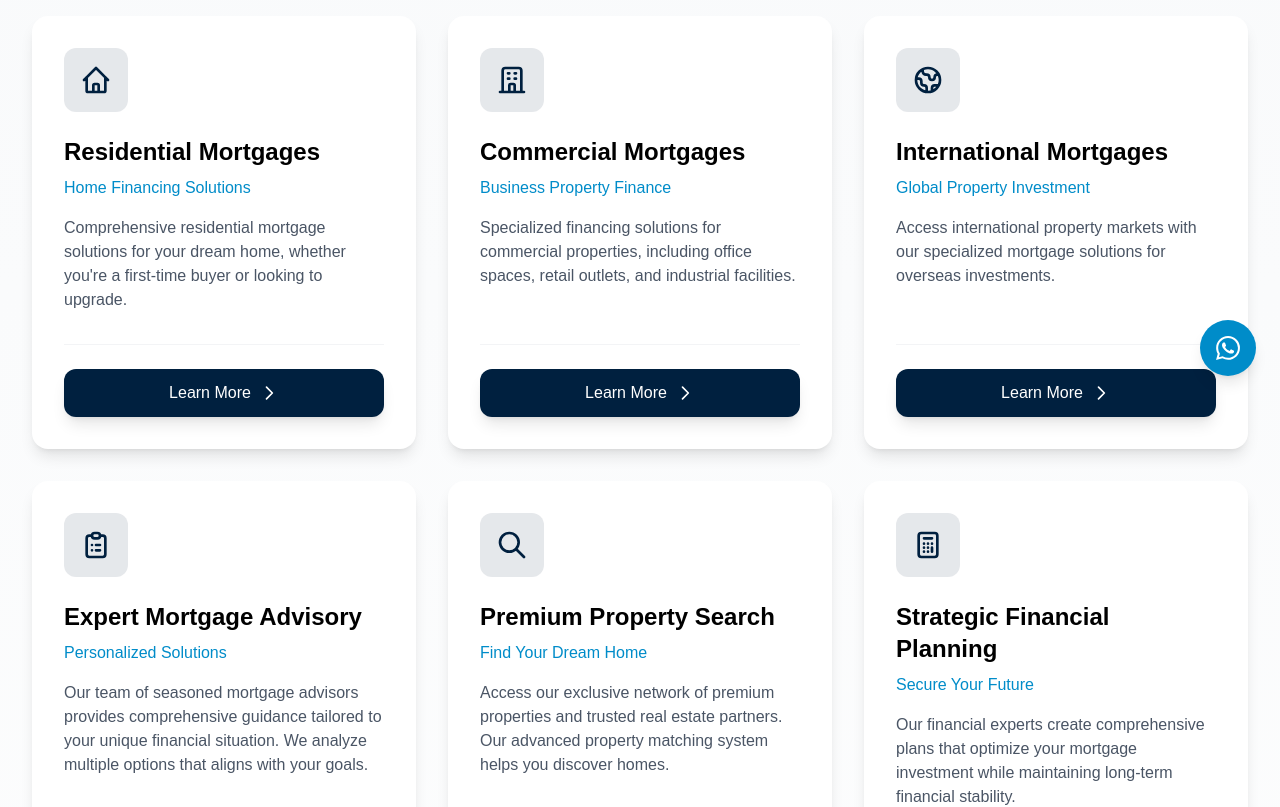
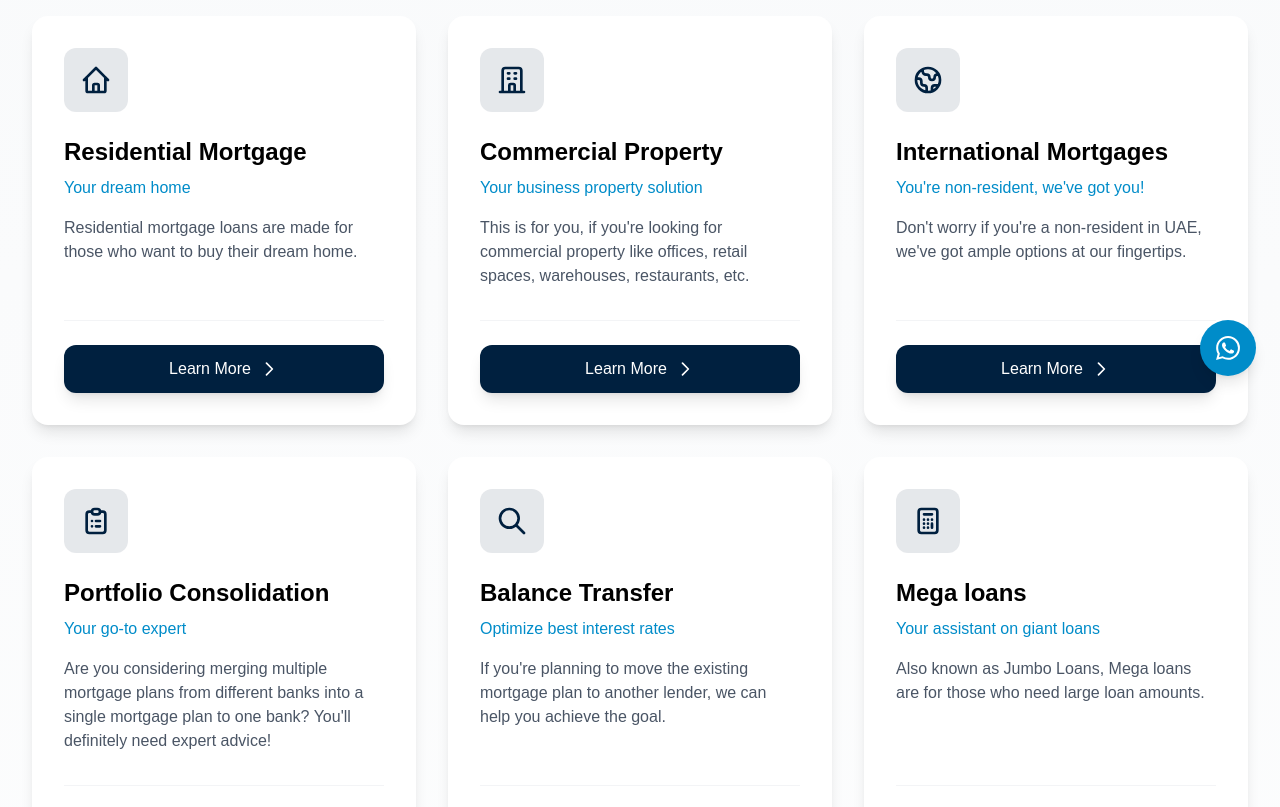
Before and after one commit to naumanajmal/navigo, a React (Vite) app: page /services in a window 1280 px wide. Shown: the part 400-1207 px from the top of the page. Built offline with nearby package versions, Linux system fonts and the light colour scheme.

Commit message:
servicesnaw

```diff
--- a/src/components/BankPartners.jsx
+++ b/src/components/BankPartners.jsx
@@ -93,11 +93,11 @@ const BankPartners = () => {
 
       <div className="max-w-7xl mx-auto px-4 sm:px-6 lg:px-8 relative">
         <div className="text-center mb-16">
-          <h2 className="text-[38px] md:text-[46px] font-bold mb-6 bg-gradient-to-r from-primary to-secondary bg-clip-text text-transparent py-4">
+          <h2 className="text-[38px] md:text-[46px] font-bold mb-6 text-primary py-4">
             Trusted by UAE's Leading Banks
           </h2>
           <p className="text-lg md:text-xl text-gray-600 max-w-3xl mx-auto">
-            We partner with the most prestigious financial institutions in the UAE to provide you with competitive mortgage options
+            We partner with the best UAE Banks to provide you with the best mortgage rates in UAE. Our clients describe our team expert, professional and helpful who guided them with best mortgage rates.
           </p>
         </div>
         <div className=" ">
--- a/src/components/FAQ.jsx
+++ b/src/components/FAQ.jsx
@@ -18,7 +18,7 @@ const FAQItem = ({ question, answer, isOpen, onClick, index, anyOpen }) => {
           <span className={`flex-shrink-0 w-8 h-8 rounded-full flex items-center justify-center ${isExpanded ? 'bg-primary text-white' : 'bg-gray-100 text-gray-500 group-hover:bg-primary/10 group-hover:text-primary'} transition-colors duration-300`}>
             <span className="text-sm font-medium">{index + 1}</span>
           </span>
-          <span className={`text-base sm:text-lg font-medium transition-all duration-300 ${isExpanded ? 'text-primary' : 'text-gray-900 group-hover:text-primary'}`}>
+          <span className={`text-sm sm:text-base font-normal transition-all duration-300 ${isExpanded ? 'text-primary' : 'text-gray-900 group-hover:text-primary'}`}>
             {question}
           </span>
         </div>
@@ -32,7 +32,7 @@ const FAQItem = ({ question, answer, isOpen, onClick, index, anyOpen }) => {
         className={`overflow-hidden transition-all duration-500 ease-in-out ${isExpanded ? 'max-h-[500px] opacity-100' : 'max-h-0 opacity-0'}`}
       >
         <div className="px-4 sm:px-8 pb-4 sm:pb-6 pl-12 sm:pl-20">
-          <p className="text-sm sm:text-base text-gray-600 leading-relaxed">{answer}</p>
+          <p className="text-xs sm:text-sm text-gray-600 leading-relaxed">{answer}</p>
         </div>
       </div>
     </div>
@@ -86,7 +86,7 @@ const FAQ = () => {
       <div className="relative max-w-7xl mx-auto px-4 sm:px-6 lg:px-8">
         <div className="text-center max-w-3xl mx-auto mb-20">
 
-          <h2 className="text-2xl sm:text-[42px] lg:text-[52px] font-bold pb-4 bg-gradient-to-r from-primary to-secondary bg-clip-text text-transparent">
+          <h2 className="text-2xl sm:text-[38px] lg:text-[46px] font-bold pb-4 text-primary">
             Frequently Asked Questions
           </h2>
           <p className="mt-4 sm:mt-6 text-base sm:text-lg lg:text-xl text-gray-600 max-w-2xl mx-auto">
--- a/src/components/GoogleReviews.jsx
+++ b/src/components/GoogleReviews.jsx
@@ -90,7 +90,7 @@ const GoogleReviews = () => {
       <div className="relative max-w-7xl mx-auto px-4 sm:px-6 lg:px-8">
         <div className="text-center max-w-3xl mx-auto mb-16">
 
-          <h2 className="text-[38px] sm:text-[46px] font-bold pb-4 bg-gradient-to-r from-primary to-secondary bg-clip-text text-transparent">
+          <h2 className="text-[38px] sm:text-[46px] font-bold pb-4 text-primary">
             What Our Clients Say
           </h2>
           <div className="mt-6 flex items-center justify-center">
--- a/src/components/about/About.jsx
+++ b/src/components/about/About.jsx
@@ -3,7 +3,7 @@ import { motion } from 'framer-motion';
 
 const About = () => {
   return (
-    <section className="py-8 md:py-16 bg-white" id="about">
+    <section className="pt-6 pb-12 sm:pt-8 sm:pb-16 md:pt-12 md:pb-20 lg:pt-16 lg:pb-24 bg-white" id="about">
       <div className="container mx-auto px-4 max-w-7xl">
         <div className="flex flex-col lg:flex-row items-center gap-8 md:gap-16 lg:gap-24">
           <motion.div
@@ -14,7 +14,7 @@ const About = () => {
             transition={{ duration: 0.8, ease: 'easeOut' }}
           >
             <img
-              src="/real-estate-purchase-concept-idea.jpg"
+              src="https://img.freepik.com/free-photo/realtor-showing-senior-couple-around-new-house_329181-19599.jpg"
               alt="Team of mortgage professionals"
               className="rounded-lg shadow-xl w-full h-[300px] md:h-[400px] lg:h-[500px] object-cover"
             />
@@ -26,10 +26,40 @@ const About = () => {
             viewport={{ once: true }}
             transition={{ duration: 0.8, ease: 'easeOut', delay: 0.2 }}
           >
-            <h2 className="text-2xl sm:text-3xl md:text-4xl lg:text-5xl font-bold pb-4 sm:pb-6 md:pb-10 bg-gradient-to-r from-primary to-secondary bg-clip-text text-transparent">Find Your Dream</h2>
-            <p className="text-gray-600 mb-4 sm:mb-6 text-base sm:text-lg leading-relaxed text-left sm:text-justify">
-              At Navigo, we're dedicated to turning your homeownership dreams into reality. With years of experience in the mortgage industry, our team of experts provides personalized solutions tailored to your unique financial situation. We understand that every journey to homeownership is different, which is why we work closely with you to find the perfect mortgage solution that fits your needs and goals.
+            <h2 className="text-2xl sm:text-3xl md:text-4xl lg:text-5xl font-bold pb-4 sm:pb-6 md:pb-10 text-primary leading-[1.1]">Why choose Navigo?</h2>
+            <p className="text-gray-600 mb-6 text-base sm:text-lg leading-relaxed">
+              At Navigo, we make the homeownership process simple by finding the best mortgage rates in UAE for you—all at one place!
             </p>
+            <div className="space-y-4">
+              <div className="flex items-start gap-3">
+                <div className="w-2 h-2 rounded-full bg-secondary mt-2"></div>
+                <p className="text-gray-600 text-base sm:text-lg flex-1">Access to all mortgage and home loan options</p>
+              </div>
+              <div className="flex items-start gap-3">
+                <div className="w-2 h-2 rounded-full bg-secondary mt-2"></div>
+                <p className="text-gray-600 text-base sm:text-lg flex-1">Plans for all types of financial needs</p>
+              </div>
+              <div className="flex items-start gap-3">
+                <div className="w-2 h-2 rounded-full bg-secondary mt-2"></div>
+                <p className="text-gray-600 text-base sm:text-lg flex-1">Experts available 24x7</p>
+              </div>
+              <div className="flex items-start gap-3">
+                <div className="w-2 h-2 rounded-full bg-secondary mt-2"></div>
+                <p className="text-gray-600 text-base sm:text-lg flex-1">Negotiating the best plans</p>
+              </div>
+              <div className="flex items-start gap-3">
+                <div className="w-2 h-2 rounded-full bg-secondary mt-2"></div>
+                <p className="text-gray-600 text-base sm:text-lg flex-1">No hidden fees</p>
+              </div>
+              <div className="flex items-start gap-3">
+                <div className="w-2 h-2 rounded-full bg-secondary mt-2"></div>
+                <p className="text-gray-600 text-base sm:text-lg flex-1">Long-term relationship</p>
+              </div>
+              <div className="flex items-start gap-3">
+                <div className="w-2 h-2 rounded-full bg-secondary mt-2"></div>
+                <p className="text-gray-600 text-base sm:text-lg flex-1">Experienced people in every department</p>
+              </div>
+            </div>
           </motion.div>
         </div>
       </div>
--- a/src/components/calculator/MortgageCalculator.jsx
+++ b/src/components/calculator/MortgageCalculator.jsx
@@ -172,7 +172,7 @@ const MortgageCalculator = () => {
 
   const pageTitle = activeCalculator === 'affordability' ? (
     <>
-      <h2 className="text-3xl md:text-4xl lg:text-5xl font-bold pb-6 md:pb-10 bg-gradient-to-r from-primary to-secondary bg-clip-text text-transparent">
+      <h2 className="text-3xl md:text-4xl lg:text-5xl font-bold pb-6 md:pb-10 text-primary">
         How Much Can You Afford?
       </h2>
       <p className="text-base md:text-lg lg:text-xl text-gray-600">
@@ -181,7 +181,7 @@ const MortgageCalculator = () => {
     </>
   ) : (
     <>
-      <h2 className="text-3xl md:text-4xl lg:text-5xl font-bold pb-6 md:pb-10 bg-gradient-to-r from-primary to-secondary bg-clip-text text-transparent">
+      <h2 className="text-3xl md:text-4xl lg:text-5xl font-bold pb-6 md:pb-10 text-primary">
         Calculate Your Mortgage Instantly
       </h2>
       <p className="text-base md:text-lg lg:text-xl text-gray-600">
--- a/src/components/services/servicesData.jsx
+++ b/src/components/services/servicesData.jsx
@@ -1,13 +1,16 @@
 import React from 'react'
+
+export const mainTitle = "One-Stop Solution For All Financial Requirements";
+export const mainSubtitle = "No matter what your financing needs are, we've got you!";
 
 export const services = [
   // Mortgage Services
   {
     id: 1,
-    title: 'Residential Mortgages',
-    subtitle: 'Home Financing Solutions',
-    description: 'Comprehensive residential mortgage solutions for your dream home, whether you\'re a first-time buyer or looking to upgrade.',
-    features: ['First-time buyers', 'Home purchase', 'Property investment', 'Competitive rates'],
+    title: 'Residential Mortgage',
+    subtitle: 'Your dream home',
+    description: 'Residential mortgage loans are made for those who want to buy their dream home.',
+    features: ['Looking for primary residential home', 'For first time home buyers', 'Best mortgage rates', 'Smooth process'],
     icon: (
       <svg className="w-8 h-8" fill="none" stroke="currentColor" viewBox="0 0 24 24">
         <path strokeLinecap="round" strokeLinejoin="round" strokeWidth="2" d="M3 12l2-2m0 0l7-7 7 7M5 10v10a1 1 0 001 1h3m10-11l2 2m-2-2v10a1 1 0 01-1 1h-3m-6 0a1 1 0 001-1v-4a1 1 0 011-1h2a1 1 0 011 1v4a1 1 0 001 1m-6 0h6" />
@@ -16,10 +19,10 @@ export const services = [
   },
   {
     id: 2,
-    title: 'Commercial Mortgages',
-    subtitle: 'Business Property Finance',
-    description: 'Specialized financing solutions for commercial properties, including office spaces, retail outlets, and industrial facilities.',
-    features: ['Commercial properties', 'Office spaces', 'Retail outlets', 'Industrial facilities'],
+    title: 'Commercial Property',
+    subtitle: 'Your business property solution',
+    description: 'This is for you, if you\'re looking for commercial property like offices, retail spaces, warehouses, restaurants, etc.',
+    features: ['For commercial property buyers', 'Compared interest rates', 'Tailored solutions', 'Expert advice'],
     icon: (
       <svg className="w-8 h-8" fill="none" stroke="currentColor" viewBox="0 0 24 24">
         <path strokeLinecap="round" strokeLinejoin="round" strokeWidth="2" d="M19 21V5a2 2 0 00-2-2H7a2 2 0 00-2 2v16m14 0h2m-2 0h-5m-9 0H3m2 0h5M9 7h1m-1 4h1m4-4h1m-1 4h1m-5 10v-5a1 1 0 011-1h2a1 1 0 011 1v5m-4 0h4" />
@@ -29,9 +32,9 @@ export const services = [
   {
     id: 3,
     title: 'International Mortgages',
-    subtitle: 'Global Property Investment',
-    description: 'Access international property markets with our specialized mortgage solutions for overseas investments.',
-    features: ['Global markets', 'Currency solutions', 'International compliance', 'Local expertise'],
+    subtitle: 'You\'re non-resident, we\'ve got you!',
+    description: 'Don\'t worry if you\'re a non-resident in UAE, we\'ve got ample options at our fingertips.',
+    features: ['Property valuation', 'Currency solutions', 'Local expertise', 'Loan-to-value'],
     icon: (
       <svg className="w-8 h-8" fill="none" stroke="currentColor" viewBox="0 0 24 24">
         <path strokeLinecap="round" strokeLinejoin="round" strokeWidth="2" d="M3.055 11H5a2 2 0 012 2v1a2 2 0 002 2 2 2 0 012 2v2.945M8 3.935V5.5A2.5 2.5 0 0010.5 8h.5a2 2 0 012 2 2 2 0 104 0 2 2 0 012-2h1.064M15 20.488V18a2 2 0 012-2h3.064M21 12a9 9 0 11-18 0 9 9 0 0118 0z" />
@@ -41,10 +44,10 @@ export const services = [
   // Additional Financial Services
   {
     id: 1,
-    title: 'Expert Mortgage Advisory',
-    subtitle: 'Personalized Solutions',
-    description: 'Our team of seasoned mortgage advisors provides comprehensive guidance tailored to your unique financial situation. We analyze multiple options that aligns with your goals.',
-    features: ['Personalized consultation', 'Rate comparison', 'Financial assessment', 'Strategy planning'],
+    title: 'Portfolio Consolidation',
+    subtitle: 'Your go-to expert',
+    description: 'Are you considering merging multiple mortgage plans from different banks into a single mortgage plan to one bank? You\'ll definitely need expert advice!',
+    features: ['Interest rates analysis', 'Easy documentation', 'Legal advice', 'Mortgage negotiation'],
     icon: (
       <svg className="w-8 h-8" fill="none" stroke="currentColor" viewBox="0 0 24 24">
         <path strokeLinecap="round" strokeLinejoin="round" strokeWidth="2" d="M9 5H7a2 2 0 00-2 2v12a2 2 0 002 2h10a2 2 0 002-2V7a2 2 0 00-2-2h-2M9 5a2 2 0 002 2h2a2 2 0 002-2M9 5a2 2 0 012-2h2a2 2 0 012 2m-3 7h3m-3 4h3m-6-4h.01M9 16h.01" />
@@ -53,10 +56,10 @@ export const services = [
   },
   {
     id: 2,
-    title: 'Premium Property Search',
-    subtitle: 'Find Your Dream Home',
-    description: 'Access our exclusive network of premium properties and trusted real estate partners. Our advanced property matching system helps you discover homes.',
-    features: ['Exclusive listings', 'Virtual tours', 'Neighborhood analysis', 'Price negotiation'],
+    title: 'Balance Transfer',
+    subtitle: 'Optimize best interest rates',
+    description: 'If you\'re planning to move the existing mortgage plan to another lender, we can help you achieve the goal.',
+    features: ['Access to different lenders', 'Transparent and clear information on rates', 'Risk assessment', 'Personalized consultation'],
     icon: (
       <svg className="w-8 h-8" fill="none" stroke="currentColor" viewBox="0 0 24 24">
         <path strokeLinecap="round" strokeLinejoin="round" strokeWidth="2" d="M21 21l-6-6m2-5a7 7 0 11-14 0 7 7 0 0114 0z" />
@@ -65,10 +68,10 @@ export const services = [
   },
   {
     id: 3,
-    title: 'Strategic Financial Planning',
-    subtitle: 'Secure Your Future',
-    description: 'Our financial experts create comprehensive plans that optimize your mortgage investment while maintaining long-term financial stability. ',
-    features: ['Investment analysis', 'Risk assessment', 'Tax planning', 'Wealth management'],
+    title: 'Mega loans',
+    subtitle: 'Your assistant on giant loans',
+    description: 'Also known as Jumbo Loans, Mega loans are for those who need large loan amounts.',
+    features: ['Access to expert team of consultants', 'Comprehensive guidance and support', 'High-level product knowledge', 'Personalized solutions'],
     icon: (
       <svg className="w-8 h-8" fill="none" stroke="currentColor" viewBox="0 0 24 24">
         <path strokeLinecap="round" strokeLinejoin="round" strokeWidth="2" d="M9 7h6m0 10v-3m-3 3h.01M9 17h.01M9 14h.01M12 14h.01M15 11h.01M12 11h.01M9 11h.01M7 21h10a2 2 0 002-2V5a2 2 0 00-2-2H7a2 2 0 00-2 2v14a2 2 0 002 2z" />
--- a/src/pages/AboutUs.jsx
+++ b/src/pages/AboutUs.jsx
@@ -32,7 +32,7 @@ const AboutUs = () => {
               viewport={{ once: true }}
               transition={{ duration: 0.8, ease: 'easeOut', delay: 0.2 }}
             >
-              <h2 className="text-3xl sm:text-4xl md:text-[42px] lg:text-[52px] font-bold pb-4 sm:pb-6 md:pb-10 bg-gradient-to-r from-primary to-secondary bg-clip-text text-transparent text-center lg:text-left">About Us</h2>
+              <h2 className="text-3xl sm:text-4xl md:text-[42px] lg:text-[52px] font-bold pb-4 sm:pb-6 md:pb-10 text-primary text-center lg:text-left">About Us</h2>
               <p className="text-gray-600 mb-4 sm:mb-6 text-base sm:text-lg leading-relaxed text-left sm:text-justify">
                 The Navigo team understands how complicated and expensive the process is. Our team is dedicated to making the process of home buying easy for everyone. Our motto is "making home buying a moment of celebration not a stressful event." Navigo brought this dream to life making home buying a simple process and easy for everyone. Our digitized and expert team builds transparent relationships.
               </p>
@@ -60,7 +60,7 @@ const AboutUs = () => {
             transition={{ duration: 0.8, ease: 'easeOut' }}
             className="text-center mb-16"
           >
-            <h2 className="text-[38px] font-bold mb-6 bg-gradient-to-r from-primary to-secondary bg-clip-text text-transparent inline-block">
+            <h2 className="text-[38px] font-bold mb-6 text-primary inline-block">
               Why Choose Us?
             </h2>
             <p className="text-gray-600 text-lg max-w-3xl mx-auto">
@@ -168,7 +168,7 @@ const AboutUs = () => {
             className="flex flex-col md:flex-row items-center gap-8 md:gap-12"
           >
             <div className="w-full md:w-1/2 px-4 sm:px-6 md:px-0 order-2 md:order-1">
-              <h2 className="text-[38px] font-bold mb-6 bg-gradient-to-r from-primary to-secondary bg-clip-text text-transparent">
+              <h2 className="text-[38px] font-bold mb-6 text-primary leading-[1.1]">
                 Message from Our Managing Partner
               </h2>
               <blockquote className="text-xl sm:text-2xl font-light italic text-gray-600 mb-6 text-center md:text-left">
```
Also changed, not shown: src/components/calculator/CalculatorSection.jsx (+8 -10 lines), src/components/services/Services.jsx (+4 -4 lines).
